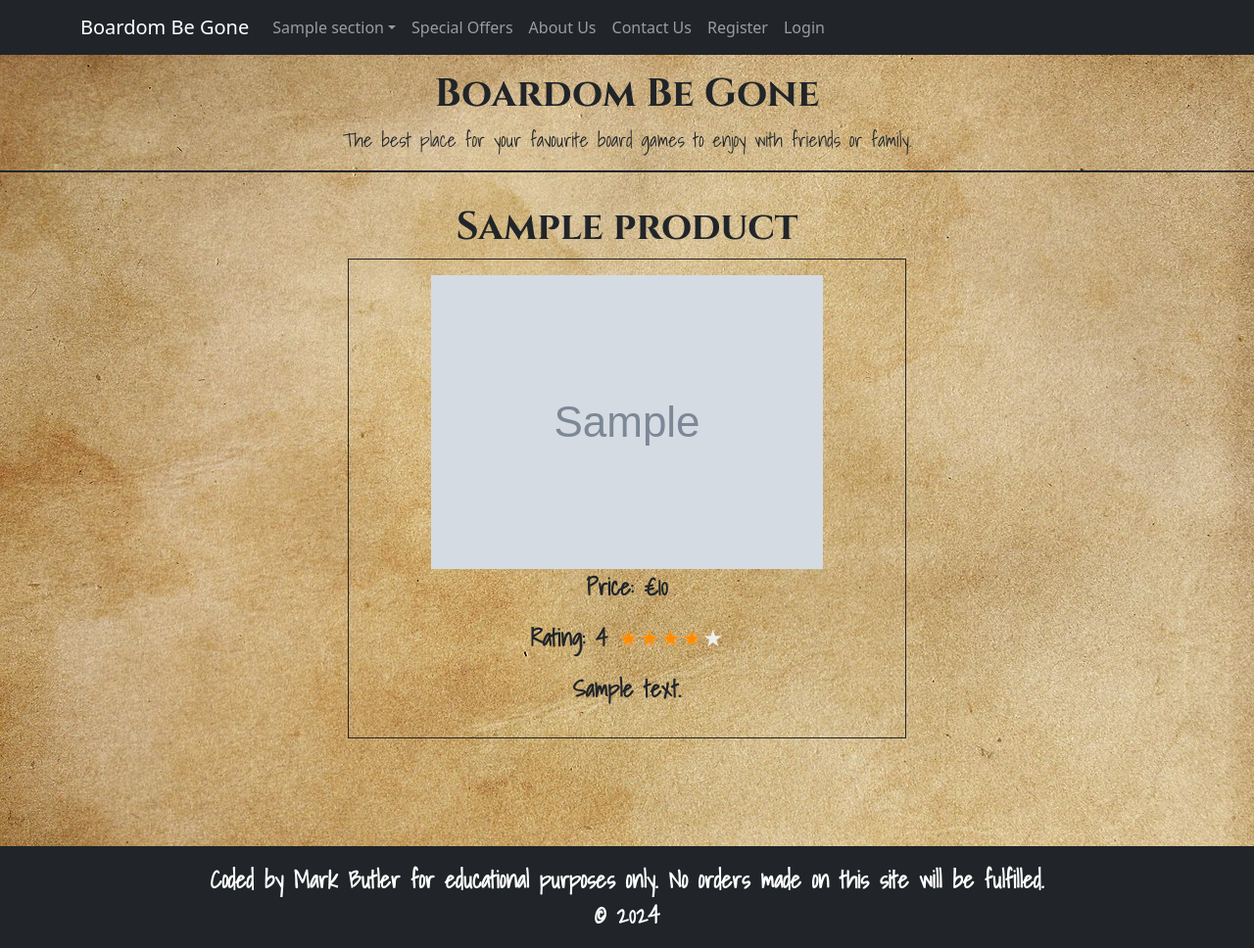
After one commit to Mbutler1991/boardom-be-gone, a Django app: template templates/product_detail.html in a window 1280 px wide. The commit adds this page. Shown: the whole page at 98% size. Run offline with Django 4.2, Linux system fonts and the light colour scheme; the template is opened without the code that fills it: most values are stand-ins (such as "Sample title", 1, 10 or a date in 2020); grey boxes marked "Sample" are stand-in pictures.

Commit message:
added css for star ratings and product_detail.html to show the details of the product you click on

```diff
--- a/boardom_be_gone/urls.py
+++ b/boardom_be_gone/urls.py
@@ -23,6 +23,7 @@ urlpatterns = [
     path("accounts/", include("allauth.urls")),
     path('admin/', admin.site.urls),
     path("contact/", include("contact.urls"), name="contact-urls"),
+    path('product/<int:product_id>/', views.product_detail, name='product_detail'),
     path('section/<int:section_id>/subsection/<int:subsection_id>/', views.subsection_detail, name='subsection_detail'),
     path("", include("home.urls"), name="home-urls"),
 ]
--- a/static/css/style.css
+++ b/static/css/style.css
@@ -22,7 +22,84 @@ p {
     font-size: 150%;
 }
 
-.prod {
-    max-height: 20vh;
-    max-width: 20vw;
+a {
+    text-decoration: none;
+    cursor: pointer;
 }
+
+/* star rating taken from https://codepen.io/4m6/pen/wvqEzEr */
+
+[data-star] {
+    text-align:left;
+    font-style:normal;
+    display:inline-block;
+    position: relative;
+    unicode-bidi: bidi-override;
+  }
+  [data-star]::before {
+    display:block;
+    content: '★★★★★';
+    color: #eee;
+  }
+  [data-star]::after {
+    white-space:nowrap;
+    position:absolute;
+    top:0;
+    left:0;
+    content: '★★★★★';
+    width: 0;
+    color: #ff8c00;
+    overflow:hidden;
+    height:100%;
+  }
+
+  [data-star^="0.1"]::after{width:2%}
+  [data-star^="0.2"]::after{width:4%}
+  [data-star^="0.3"]::after{width:6%}
+  [data-star^="0.4"]::after{width:8%}
+  [data-star^="0.5"]::after{width:10%}
+  [data-star^="0.6"]::after{width:12%}
+  [data-star^="0.7"]::after{width:14%}
+  [data-star^="0.8"]::after{width:16%}
+  [data-star^="0.9"]::after{width:18%}
+  [data-star^="1"]::after{width:20%}
+  [data-star^="1.1"]::after{width:22%}
+  [data-star^="1.2"]::after{width:24%}
+  [data-star^="1.3"]::after{width:26%}
+  [data-star^="1.4"]::after{width:28%}
+  [data-star^="1.5"]::after{width:30%}
+  [data-star^="1.6"]::after{width:32%}
+  [data-star^="1.7"]::after{width:34%}
+  [data-star^="1.8"]::after{width:36%}
+  [data-star^="1.9"]::after{width:38%}
+  [data-star^="2"]::after{width:40%}
+  [data-star^="2.1"]::after{width:42%}
+  [data-star^="2.2"]::after{width:44%}
+  [data-star^="2.3"]::after{width:46%}
+  [data-star^="2.4"]::after{width:48%}
+  [data-star^="2.5"]::after{width:50%}
+  [data-star^="2.6"]::after{width:52%}
+  [data-star^="2.7"]::after{width:54%}
+  [data-star^="2.8"]::after{width:56%}
+  [data-star^="2.9"]::after{width:58%}
+  [data-star^="3"]::after{width:60%}
+  [data-star^="3.1"]::after{width:62%}
+  [data-star^="3.2"]::after{width:64%}
+  [data-star^="3.3"]::after{width:66%}
+  [data-star^="3.4"]::after{width:68%}
+  [data-star^="3.5"]::after{width:70%}
+  [data-star^="3.6"]::after{width:72%}
+  [data-star^="3.7"]::after{width:74%}
+  [data-star^="3.8"]::after{width:76%}
+  [data-star^="3.9"]::after{width:78%}
+  [data-star^="4"]::after{width:80%}
+  [data-star^="4.1"]::after{width:82%}
+  [data-star^="4.2"]::after{width:84%}
+  [data-star^="4.3"]::after{width:86%}
+  [data-star^="4.4"]::after{width:88%}
+  [data-star^="4.5"]::after{width:90%}
+  [data-star^="4.6"]::after{width:92%}
+  [data-star^="4.7"]::after{width:94%}
+  [data-star^="4.8"]::after{width:96%}
+  [data-star^="4.9"]::after{width:98%}
+  [data-star^="5"]::after{width:100%}
--- a/templates/base.html
+++ b/templates/base.html
@@ -17,15 +17,21 @@
 
 <head>
     <title>Boardom Be Gone</title>
+
+    <!-- meta tags -->
     <meta name="viewport" content="width=device-width, initial-scale=1">
     <meta charset="UTF-8" />
     <meta name="description" content="Boardom Be Gone - A place to find new games to play">
     <meta name="keywords" content="Board Games, Card Games, Tabletop Games, Games, Fun, Family, Friends">
     <meta name="author" content="Mark Butler" />
+
+    <!-- google fonts -->
     <link rel="preconnect" href="https://fonts.googleapis.com">
     <link rel="preconnect" href="https://fonts.gstatic.com" crossorigin>
     <link href="https://fonts.googleapis.com/css2?family=Cinzel:wght@400..900&family=Shadows+Into+Light&display=swap"
         rel="stylesheet">
+
+    <!-- favicon -->
     <link rel="icon" href="{% static 'images/favicon.ico' %}" type="image/x-icon">
 
     <!-- Font Awesome CSS -->
@@ -34,12 +40,15 @@
     <!-- Bootstrap CSS -->
     <link href="https://cdn.jsdelivr.net/npm/bootstrap@5.0.1/dist/css/bootstrap.min.css" rel="stylesheet"
         integrity="sha384-+0n0xVW2eSR5OomGNYDnhzAbDsOXxcvSN1TPprVMTNDbiYZCxYbOOl7+AMvyTG2x" crossorigin="anonymous">
+
+    <!-- Custom CSS -->
     <link rel="stylesheet" href="{% static 'css/style.css' %}">
 
 </head>
 
 <body class="vh-100">
 
+    <!-- navbar -->
     <nav class="navbar navbar-expand-lg navbar-dark bg-dark">
         <div class="container">
             <a class="navbar-brand" href="{% url 'home' %}">Boardom Be Gone</a>
@@ -56,7 +65,9 @@
                             data-bs-toggle="dropdown" aria-expanded="false">{{ section.name }}</a>
                         <ul class="dropdown-menu" aria-labelledby="navbarDropdown{{ section.name }}">
                             {% for subsection in subsections %}
-                            <li class="dropdown-item"><a href="{% url 'subsection_detail' section.id subsection.id %}">{{ subsection.name }}</a></li>
+                            <li class="dropdown-item"><a
+                                    href="{% url 'subsection_detail' section.id subsection.id %}">{{ subsection.name
+                                    }}</a></li>
                             {% endfor %}
                         </ul>
                     </li>
@@ -98,11 +109,8 @@
         </div>
     </nav>
 
-
-
-
-    <main class="flex-shrink-0 main-bg">
-
+    <!-- header -->
+    <header>
         <div class="row">
             <div class="col-12 my-3 text-center">
                 <h1>Boardom Be Gone</h1>
@@ -111,6 +119,12 @@
                 </p>
             </div>
         </div>
+    </header>
+
+
+    <main class="flex-shrink-0 main-bg">
+
+        <!-- messages -->
         {% for message in messages %}
         <div class="alert alert-{{ message.tags }}">
             {{ message }}
@@ -121,6 +135,7 @@
 
     </main>
 
+    <!-- footer -->
     <footer class="footer mt-auto py-3 bg-dark text-white">
         <div class="container">
             <div class="row">
@@ -133,9 +148,12 @@
         </div>
     </footer>
 
+    <!-- Bootstrap JS -->
     <script src="https://cdn.jsdelivr.net/npm/bootstrap@5.0.1/dist/js/bootstrap.bundle.min.js"
         integrity="sha384-gtEjrD/SeCtmISkJkNUaaKMoLD0//ElJ19smozuHV6z3Iehds+3Ulb9Bn9Plx0x4" crossorigin="anonymous">
         </script>
+
+    <!-- Custom JS -->
     <script src="{% static 'js/script.js' %}"></script>
 </body>
 
--- /dev/null
+++ b/templates/product_detail.html
@@ -0,0 +1,24 @@
+{% extends "base.html" %}
+
+{% load static %}
+
+{% block content %}
+
+
+<h1 class="text-center">{{ product.name }}</h1>
+
+<div class="container text-center">
+    <div class="row justify-content-center">
+        <div class="col-6 border border-dark rounded-lg p-3">
+            <img src="{{ product.image.url }}" alt="{{ product.name }}">
+            <p>Price: €{{ product.price }}</p>
+            <!-- star rating taken from https://codepen.io/4m6/pen/wvqEzEr-->
+            <p>Rating: {{ product.rating }} <i data-star="{{ product.rating }}"></i></p>
+            <p>{{ product.description }}</p>
+        </div>
+    </div>
+</div>
+
+
+
+{% endblock %}
```
Also changed, not shown: products/views.py (+8 -10 lines), templates/subsection_detail.html (+4 -3 lines).
